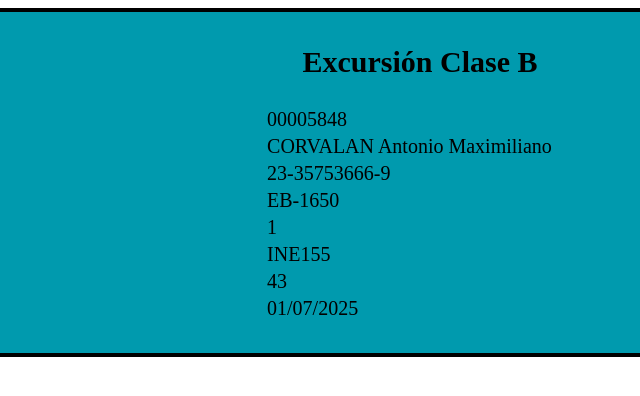
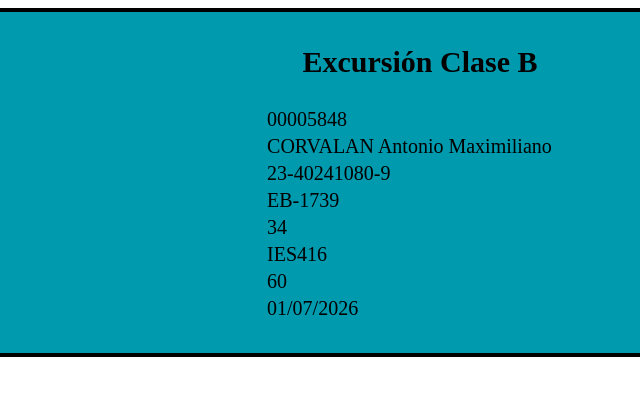
Before and after one commit to minfrapermisos/micros, a plain HTML site: page corvalan.html in a window 1280 px wide. Shown: the full height of the page, 220-860 px from the left. Drawn offline with Linux system fonts and the light colour scheme.

Commit message:
terminado

```diff
--- a/index - copia.html
+++ b/corvalan.html
@@ -40,31 +40,31 @@
             </tr>
             <tr>
                 <td class="etiqueta">CUIT:</td>
-                <td>23-35753666-9</td>
+                <td>23-40241080-9</td>
             </tr>
             <tr>
                 <td class="etiqueta">Licencia:</td>
-                <td>EB-1650</td>
+                <td>EB-1739</td>
             </tr>
 
             <tr>
                 <td class="etiqueta">Interno</td>
-                <td>1</td>
+                <td>34</td>
             </tr>
 
             <tr>
                 <td class="etiqueta">Dominio:</td>
-                <td>INE155</td>
+                <td>IES416</td>
             </tr>
 
             <tr>
                 <td class="etiqueta">Asientos: </td>
-                <td>43</td>
+                <td>60</td>
             </tr>
 
             <tr>
                 <td class="etiqueta">Vencimiento:</td>
-                <td>01/07/2025</td>
+                <td>01/07/2026</td>
             </tr>
 
             </table>
```
